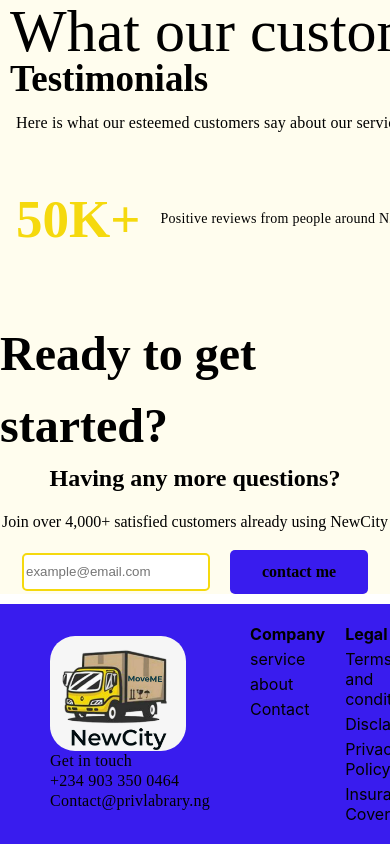
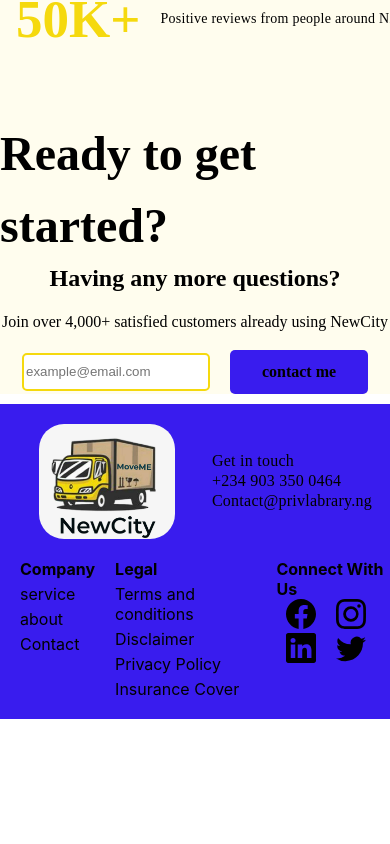
Before and after one commit to FridayOkpok/New-city, a React (Create React App) app: page / in a window 390 px wide. Shown: the part 8415-9259 px from the top of the page. After the commit the page ends 9134 px from the top, so only its background shows below. Built offline with nearby package versions, Linux system fonts and the light colour scheme.

Commit message:
fotter1.0

```diff
--- a/src/App.js
+++ b/src/App.js
@@ -1,12 +1,28 @@
 import "./App.css";
 import Home from "./pages/Home";
+import {
+  createBrowserRouter,
+  createRoutesFromElements,
+  Route,
+  RouterProvider,
+} from "react-router-dom";
 
+const router = createBrowserRouter(
+  createRoutesFromElements(
+    <Route path="/" element={<Home />}>
+      <Route index element={<Home />} />
+    </Route>
+  )
+);
 function App() {
-  return (
-    <div>
-      <Home />
-    </div>
-  );
+  return <RouterProvider router={router} />;
 }
+// function App() {
+//   return (
+//     <div>
+//       <Home />
+//     </div>
+//   );
+// }
 
 export default App;
--- a/src/component/OurService/ourservice.css
+++ b/src/component/OurService/ourservice.css
@@ -12,7 +12,7 @@
   flex-direction: column;
   align-items: center;
   padding: 10px 0px;
-  width: 100%;
+  /* width: 100%; */
 }
 
 .service-container .service-area {
--- a/src/component/fotter/fotter.css
+++ b/src/component/fotter/fotter.css
@@ -1,10 +1,9 @@
 .fotter-container {
   background-color: #391cee;
-  width: 95%;
   display: flex;
   justify-content: space-around;
   align-items: center;
-  padding: 20px 50px;
+  padding: 20px 20px;
   margin-top: 10px;
   gap: 40px;
 }
@@ -82,5 +81,27 @@
 
 .fotter-container .fotter-col2 .fotter-col5 .icon-container .icon-col1 {
   display: flex;
-  gap: 20px;
+  gap: 10px;
 }
+
+@media screen and (max-width: 651px) {
+  .fotter-container .fotter-col1 {
+    display: flex;
+    flex-direction: row;
+    justify-content: space-around;
+    align-items: center;
+  }
+  .fotter-container {
+    background-color: #391cee;
+    width: 95%;
+    display: inline-block;
+    justify-content: space-between;
+    gap: 30px;
+  }
+  .fotter-container .fotter-col2 {
+    display: flex;
+    justify-content: space-between;
+    padding-top: 20px;
+    /* gap: 20px; */
+  }
+}
```
Also changed, not shown: src/index.js (+6 -9 lines).
